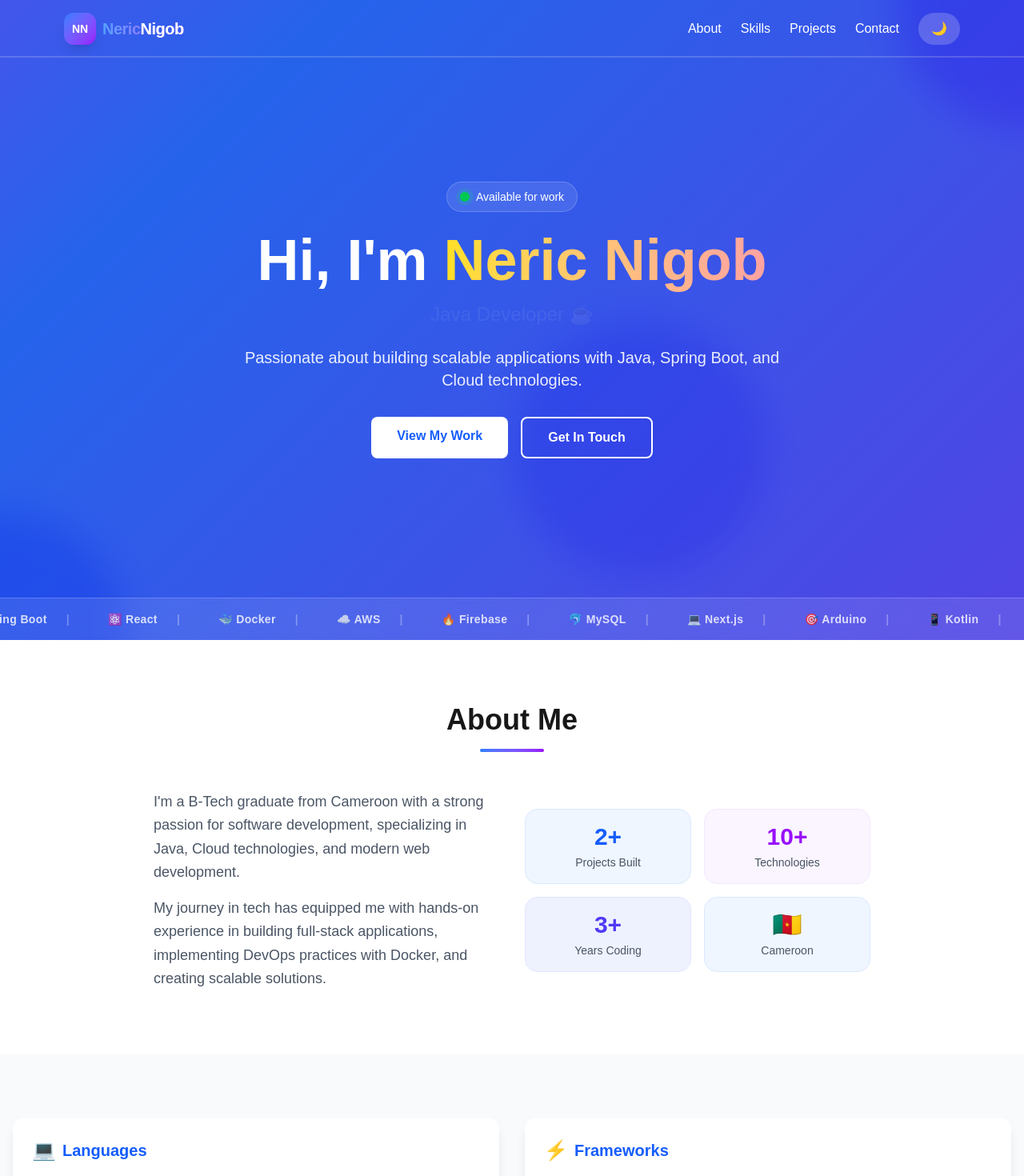
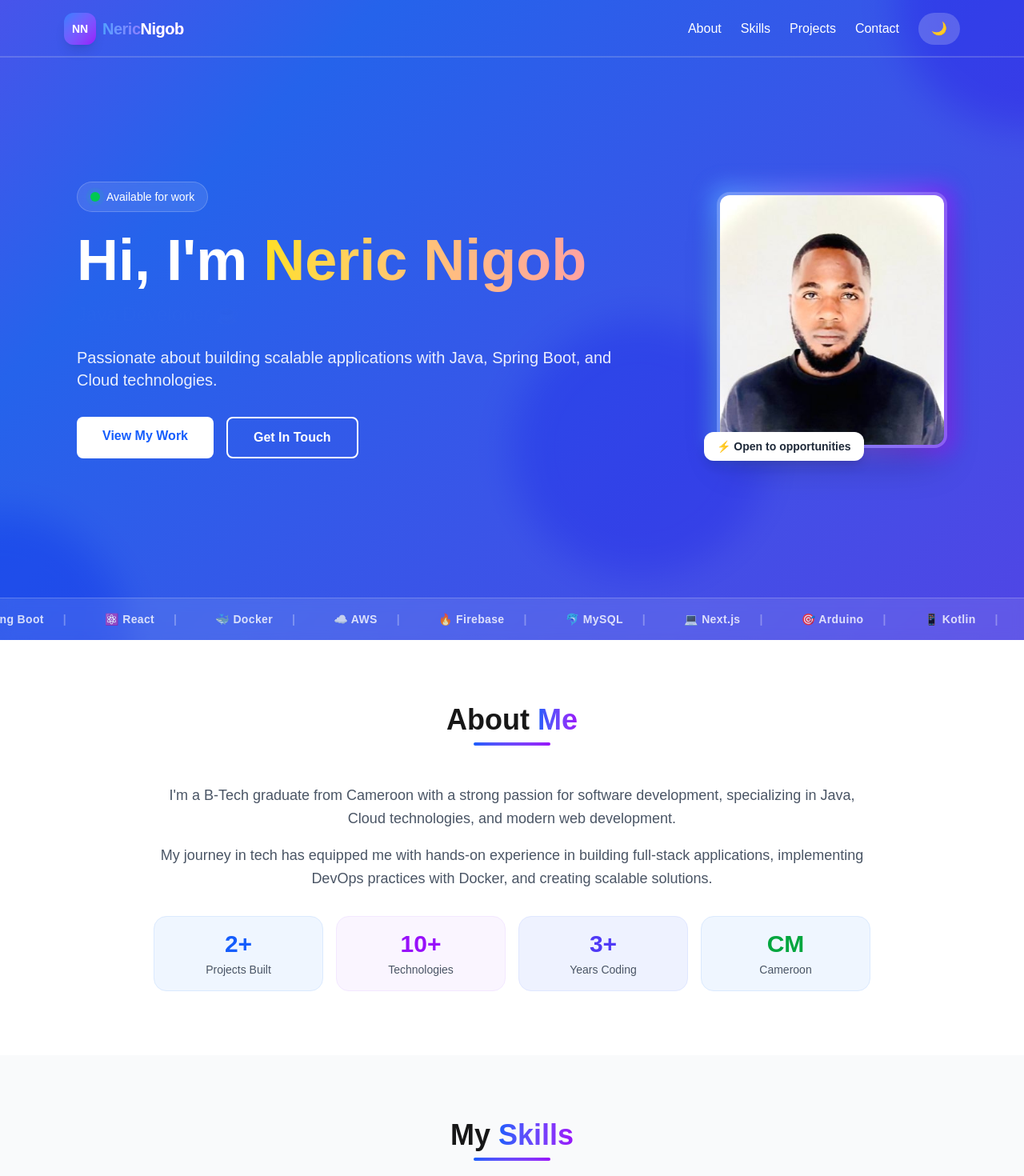
Before and after one commit to Neric-wizard/portfolio-nextjs, a Next.js app: page / in a window 1280 px wide. Shown: the top 1470 px of the page at 80% size. Built offline with nearby package versions, Linux system fonts and the light colour scheme.

Commit message:
Add profile photo to hero, fix section headings, about section layout, and stats cards

```diff
--- a/app/page.tsx
+++ b/app/page.tsx
@@ -40,13 +40,15 @@ export default function Home() {
         </div>
 
         <motion.div
-          className="text-center px-4 relative z-10"
+  className="relative z-10 w-full max-w-6xl mx-auto px-8 flex flex-col md:flex-row items-center justify-between gap-12"
   initial={{ opacity: 0, y: 30 }}
   animate={{ opacity: 1, y: 0 }}
   transition={{ duration: 0.8 }}
 >
+  {/* Text Content */}
+  <div className="text-center md:text-left flex-1">
     {/* Available for work badge */}
-<div className="flex justify-center mb-6">
+    <div className="flex justify-center md:justify-start mb-6">
       <div className="flex items-center gap-2 bg-white/10 backdrop-blur-sm border border-white/20 px-4 py-2 rounded-full">
         <div className="relative flex h-3 w-3">
           <span className="animate-ping absolute inline-flex h-full w-full rounded-full bg-green-400 opacity-75"></span>
@@ -60,23 +62,43 @@ export default function Home() {
       Hi, I'm <span className="text-transparent bg-clip-text bg-gradient-to-r from-yellow-300 to-red-300">Neric Nigob</span>
     </h1>
     <FadeText />
-          <p className="text-lg md:text-xl mb-8 max-w-2xl mx-auto opacity-90">
+    <p className="text-lg md:text-xl mb-8 max-w-2xl opacity-90">
       Passionate about building scalable applications with Java, Spring Boot, and Cloud technologies.
     </p>
-          <div className="flex gap-4 justify-center">
-
+    <div className="flex gap-4 justify-center md:justify-start">
       <a href="#projects"
         className="bg-white text-blue-600 px-8 py-3 rounded-lg font-semibold hover:scale-105 transition"
       >
         View My Work
       </a>
-
       <a href="#contact"
         className="border-2 border-white px-8 py-3 rounded-lg font-semibold hover:bg-white hover:text-blue-600 transition"
       >
         Get In Touch
       </a>
     </div>
+  </div>
+
+  {/* Profile Photo */}
+  <motion.div
+    initial={{ opacity: 0, x: 50 }}
+    animate={{ opacity: 1, x: 0 }}
+    transition={{ duration: 0.8, delay: 0.3 }}
+    className="relative hidden md:block flex-shrink-0"
+  >
+    {/* Glowing ring */}
+    <div className="absolute inset-0 bg-gradient-to-r from-blue-400 to-purple-600 blur-md opacity-70 scale-105 rounded-2xl" />
+    <img
+      src="/profile.jpg"
+      alt="Neric Nigob"
+      className="relative w-72 h-80 object-cover rounded-2xl border-4 border-white/20 shadow-2xl"
+    />
+    {/* Floating badge */}
+    <div className="absolute -bottom-4 -left-4 bg-white dark:bg-gray-800 px-4 py-2 rounded-xl shadow-lg">
+      <p className="text-sm font-bold text-gray-800 dark:text-white">⚡ Open to opportunities</p>
+    </div>
+  </motion.div>
+
 </motion.div>
 
         {/* Tech Stack Marquee */}
@@ -112,11 +134,12 @@ export default function Home() {
   transition={{ duration: 0.7 }}
   viewport={{ once: true }}
 >
-        <div className="max-w-4xl mx-auto">
-          <h2 className="text-4xl font-bold text-center mb-4 dark:text-white">About Me</h2>
-          <div className="w-20 h-1 bg-gradient-to-r from-blue-500 to-purple-600 mx-auto mb-12 rounded-full"></div>
-          <div className="grid md:grid-cols-2 gap-8 items-center">
-            <div>
+  <div className="max-w-4xl mx-auto text-center">
+    <h2 className="text-4xl font-bold text-center mb-12">
+      About <span className="text-transparent bg-clip-text bg-gradient-to-r from-blue-600 to-purple-600">Me</span>
+      <div className="w-24 h-1 bg-gradient-to-r from-blue-600 to-purple-600 mx-auto mt-2 rounded-full" />
+    </h2>
+
     <p className="text-lg mb-4 text-gray-600 dark:text-gray-300 leading-relaxed">
       I'm a B-Tech graduate from Cameroon with a strong passion for software development,
       specializing in Java, Cloud technologies, and modern web development.
@@ -125,8 +148,8 @@ export default function Home() {
       My journey in tech has equipped me with hands-on experience in building full-stack
       applications, implementing DevOps practices with Docker, and creating scalable solutions.
     </p>
-            </div>
-           <div className="grid grid-cols-2 gap-4">
+
+    <div className="grid grid-cols-2 md:grid-cols-4 gap-4 mt-8">
       <div className="bg-blue-50 dark:bg-gray-800 p-4 rounded-2xl text-center border border-blue-100 dark:border-gray-700">
         <p className="text-3xl font-black text-blue-600 dark:text-blue-400">2+</p>
         <p className="text-sm text-gray-600 dark:text-gray-400 mt-1">Projects Built</p>
@@ -140,14 +163,12 @@ export default function Home() {
         <p className="text-sm text-gray-600 dark:text-gray-400 mt-1">Years Coding</p>
       </div>
      <div className="bg-blue-50 dark:bg-gray-800 p-4 rounded-2xl text-center border border-blue-100 dark:border-gray-700">
-    <p className="text-3xl font-black text-blue-600 dark:text-blue-400">🇨🇲</p>
+  <p className="text-3xl font-black text-green-600">CM</p>
   <p className="text-sm text-gray-600 dark:text-gray-400 mt-1">Cameroon</p>
 </div>
     </div>
   </div>
-        </div>
 </motion.section>
-
      {/* Skills Section */}
 <motion.section
   id="skills"
@@ -157,6 +178,11 @@ export default function Home() {
   transition={{ duration: 0.7 }}
   viewport={{ once: true }}
 >
+  <div className="max-w-6xl mx-auto">
+    <h2 className="text-4xl font-bold text-center mb-12">
+      My <span className="text-transparent bg-clip-text bg-gradient-to-r from-blue-600 to-purple-600">Skills</span>
+      <div className="w-24 h-1 bg-gradient-to-r from-blue-600 to-purple-600 mx-auto mt-2 rounded-full" />
+    </h2>
     <div className="grid md:grid-cols-2 gap-8">
       <SkillCard title="Languages" emoji="💻" skills={[
         { name: "Java", level: 80 },
@@ -189,8 +215,8 @@ export default function Home() {
         { name: "AWS", level: 55 },
       ]} />
     </div>
+  </div>
 </motion.section>
-
       {/* Projects Section */}
       <motion.section
         id="projects"
@@ -201,7 +227,10 @@ export default function Home() {
         viewport={{ once: true }}
       >
         <div className="max-w-6xl mx-auto">
-          <h2 className="text-4xl font-bold text-center mb-4 dark:text-white">Featured Projects</h2>
+          <h2 className="text-4xl font-bold text-center mb-12">
+  Featured <span className="text-transparent bg-clip-text bg-gradient-to-r from-blue-600 to-purple-600">Projects</span>
+  <div className="w-24 h-1 bg-gradient-to-r from-blue-600 to-purple-600 mx-auto mt-2 rounded-full" />
+</h2>
           <div className="w-20 h-1 bg-gradient-to-r from-blue-500 to-purple-600 mx-auto mb-12 rounded-full"></div>
          <div className="grid md:grid-cols-2 lg:grid-cols-3 gap-8">
   <ProjectCard
@@ -238,7 +267,10 @@ export default function Home() {
         viewport={{ once: true }}
       >
         <div className="max-w-4xl mx-auto text-center">
-          <h2 className="text-4xl font-bold mb-4 dark:text-white">Get In Touch</h2>
+         <h2 className="text-4xl font-bold text-center mb-12">
+  Get In <span className="text-transparent bg-clip-text bg-gradient-to-r from-blue-600 to-purple-600">Touch</span>
+  <div className="w-24 h-1 bg-gradient-to-r from-blue-600 to-purple-600 mx-auto mt-2 rounded-full" />
+</h2>
           <div className="w-20 h-1 bg-gradient-to-r from-blue-500 to-purple-600 mx-auto mb-8 rounded-full"></div>
           <p className="text-lg mb-8 dark:text-gray-300">
             I'm currently open to new opportunities. Feel free to reach out!
```
Also changed, not shown: public/hero-bg.jpg.JPG (added), public/profile.jpg (added). Lines whose indentation alone changed are shown as unchanged.
